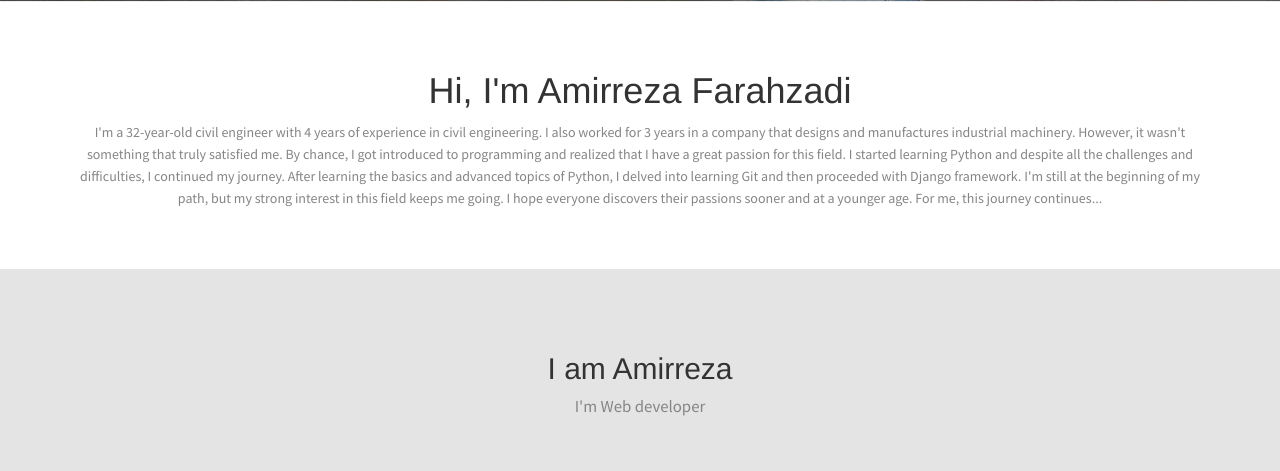
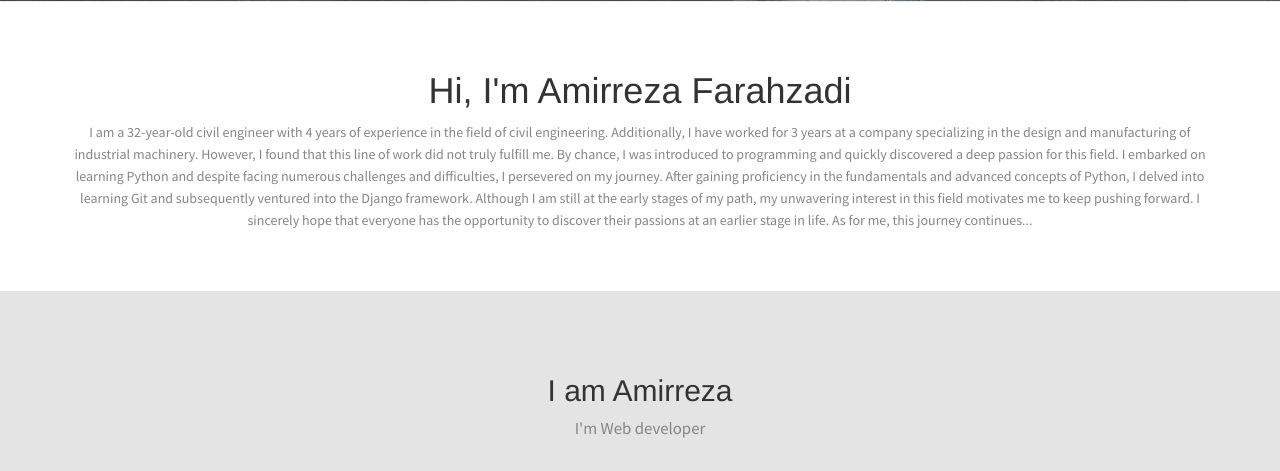
Before and after one commit to Amir-frhzd/MYCV-project, a Django app: page / in a window 1280 px wide. Shown: the part 827-1298 px from the top of the page. Run offline with Django 3.2, Linux system fonts and the light colour scheme.

Commit message:
Small textual change in the file index.html

```diff
--- a/templates/website/index.html
+++ b/templates/website/index.html
@@ -104,14 +104,16 @@
         <div class="container">
             <div class="text-center">
                 <h1>Hi, I'm Amirreza Farahzadi</h1>
-                <p>I'm a 32-year-old civil engineer with 4 years of experience in civil engineering. I also worked for 3
-                    years in a company that designs and manufactures industrial machinery. However, it wasn't something
-                    that truly satisfied me. By chance, I got introduced to programming and realized that I have a great
-                    passion for this field. I started learning Python and despite all the challenges and difficulties, I
-                    continued my journey. After learning the basics and advanced topics of Python, I delved into
-                    learning Git and then proceeded with Django framework. I'm still at the beginning of my path, but my
-                    strong interest in this field keeps me going. I hope everyone discovers their passions sooner and at
-                    a younger age. For me, this journey continues... </p>
+                <p>I am a 32-year-old civil engineer with 4 years of experience in the field of civil engineering.
+                    Additionally, I have worked for 3 years at a company specializing in the design and manufacturing of
+                    industrial machinery. However, I found that this line of work did not truly fulfill me. By chance, I
+                    was introduced to programming and quickly discovered a deep passion for this field. I embarked on
+                    learning Python and despite facing numerous challenges and difficulties, I persevered on my journey.
+                    After gaining proficiency in the fundamentals and advanced concepts of Python, I delved into
+                    learning Git and subsequently ventured into the Django framework. Although I am still at the early
+                    stages of my path, my unwavering interest in this field motivates me to keep pushing forward. I
+                    sincerely hope that everyone has the opportunity to discover their passions at an earlier stage in
+                    life. As for me, this journey continues...</p>
             </div>
         </div>
 
@@ -351,8 +353,7 @@
 
                                             <div class="portfolio-desc align-center">
                                                 <div class="folio-info">
-                                                            <a href="{% static 'images/portfolio/img1.png'%}"
-                                                                class="fancybox">
+                                                    <a href="{% static 'images/portfolio/img1.png'%}" class="fancybox">
                                                         <h5>My-Cv website</h5>
                                                         <i class="fa fa-arrows-alt fa-2x"></i>
                                                     </a>
@@ -370,13 +371,13 @@
                                             <img src="{% static 'images/portfolio/img2.png'%}" alt="" />
                                             <div class="portfolio-desc align-center">
                                                 <div class="folio-info">
-                                                            <a href="{% static 'images/portfolio/img2.png'%}"
-                                                                class="fancybox">
+                                                    <a href="{% static 'images/portfolio/img2.png'%}" class="fancybox">
                                                         <h5>Hotel website</h5>
                                                         <i class="fa fa-arrows-alt fa-2x"></i>
                                                     </a>
                                                 </div>
-                                                        <a href="https://github.com/Amir-frhzd/mysite" class="website-link" target="_blank">https://github.com/Amir-frhzd/mysite</a>
+                                                <a href="https://github.com/Amir-frhzd/mysite" class="website-link"
+                                                    target="_blank">https://github.com/Amir-frhzd/mysite</a>
                                             </div>
                                         </div>
                                     </article>
@@ -393,13 +394,13 @@
                                             <img src="{% static 'images/portfolio/img6.png'%}" alt="" />
                                             <div class="portfolio-desc align-center">
                                                 <div class="folio-info">
-                                                            <a href="{% static 'images/portfolio/img6.png'%}"
-                                                                class="fancybox">
+                                                    <a href="{% static 'images/portfolio/img6.png'%}" class="fancybox">
                                                         <h5>Portfolio website</h5>
                                                         <i class="fa fa-arrows-alt fa-2x"></i>
                                                     </a>
                                                 </div>
-                                                        <a href="https://github.com/Amir-frhzd/newsite" class="website-link" target="_blank">https://github.com/Amir-frhzd/newsite</a>
+                                                <a href="https://github.com/Amir-frhzd/newsite" class="website-link"
+                                                    target="_blank">https://github.com/Amir-frhzd/newsite</a>
                                             </div>
                                         </div>
                                     </article>
@@ -442,8 +443,7 @@
                                 <div class="form-group">
                                     <label for="name">Name</label>
                                     <input type="text" class="form-control" name="name" id="name"
-                                                placeholder="Enter name"
-                                                title="Please enter your name (at least 2 characters)">
+                                        placeholder="Enter name" title="Please enter your name (at least 2 characters)">
                                 </div>
                                 <div class="form-group">
                                     <label for="email">Email</label>
@@ -454,8 +454,8 @@
                             <div class="col-sm-4">
                                 <div class="form-group">
                                     <label for="comments">Comments</label>
-                                            <textarea name="comment" class="form-control" id="comments" cols="3"
-                                                rows="5" placeholder="Enter your message…"
+                                    <textarea name="comment" class="form-control" id="comments" cols="3" rows="5"
+                                        placeholder="Enter your message…"
                                         title="Please enter your message (at least 10 characters)"></textarea>
                                 </div>
                                 <button name="submit" type="submit" class="btn btn-lg btn-primary"
```
Lines whose indentation alone changed are shown as unchanged.
